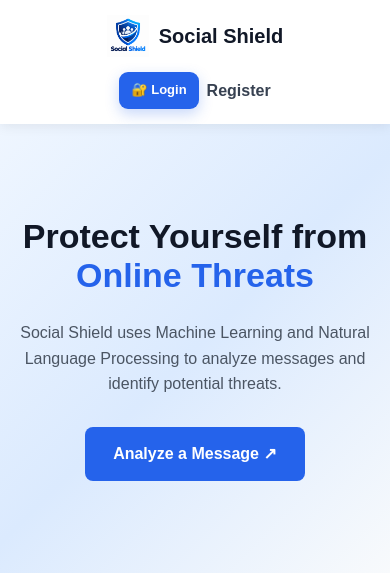
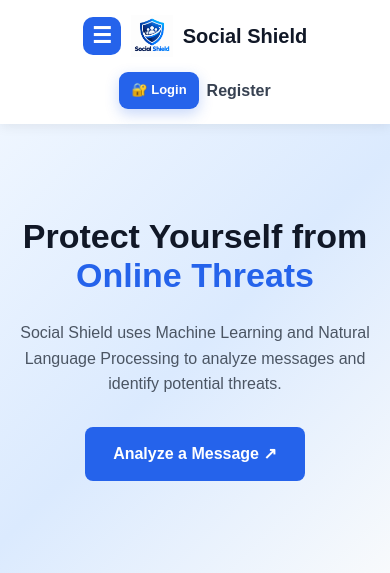
Before and after one commit to 115-pranav/Social_Shield, a Django app: page / in a window 390 px wide. Shown: the top 573 px of the page. Run offline with Django 5.2, Linux system fonts and the light colour scheme; parts of the project's set-up code (start-up, migrations or seed data) failed here and were passed over.

Commit message:
Change navigation to hamburger menu

```diff
--- a/shield/templates/shield/home.html
+++ b/shield/templates/shield/home.html
@@ -10,21 +10,17 @@
     <meta name="viewport"
           content="width=device-width, initial-scale=1.0">
 
-    <!-- SEO Title -->
     <title>Social Shield - AI Social Media Threat Detection</title>
 
-    <!-- SEO Description -->
     <meta name="description"
           content="Social Shield uses Machine Learning and Natural Language Processing to detect spam, phishing, suspicious and abusive messages.">
 
     <meta name="robots"
           content="index, follow">
 
-    <!-- Canonical URL -->
     <link rel="canonical"
           href="https://social-shield-ir70.onrender.com/">
 
-    <!-- Open Graph -->
     <meta property="og:title"
           content="Social Shield - AI Social Media Threat Detection">
 
@@ -40,18 +36,16 @@
     <meta property="og:site_name"
           content="Social Shield">
 
-    <!-- Theme Color -->
     <meta name="theme-color"
           content="#0f172a">
 
-    <!-- Existing CSS -->
     <link rel="stylesheet"
           href="{% static 'shield/style.css' %}">
 
-    <!-- Flow Menu CSS -->
+
     <style>
 
-        /* ================================
+        /* =================================
            NAVIGATION
         ================================= */
 
@@ -60,21 +54,62 @@
             z-index: 1000;
         }
 
-        .logo {
-            cursor: pointer;
-            user-select: none;
+
+        /* Logo + Menu Button */
+
+        .brand-area {
+            display: flex;
+            align-items: center;
+            gap: 10px;
         }
 
-        /* ================================
+
+        /* Three Line Menu */
+
+        .menu-button {
+            width: 42px;
+            height: 42px;
+
+            border: none;
+            border-radius: 10px;
+
+            background: #2563eb;
+            color: white;
+
+            font-size: 25px;
+            font-weight: bold;
+
+            cursor: pointer;
+
+            display: flex;
+            align-items: center;
+            justify-content: center;
+
+            line-height: 1;
+
+            transition: all 0.2s ease;
+        }
+
+
+        .menu-button:hover {
+            background: #1d4ed8;
+
+            transform: scale(1.05);
+        }
+
+
+        /* =================================
            FLOW MENU
         ================================= */
 
         .flow-menu {
+
             position: absolute;
+
             top: 75px;
             left: 20px;
 
-            width: 300px;
+            width: 310px;
 
             background: rgba(255, 255, 255, 0.98);
 
@@ -88,6 +123,7 @@
             border: 1px solid #e5e7eb;
 
             opacity: 0;
+
             visibility: hidden;
 
             transform: translateY(-15px);
@@ -98,34 +134,50 @@
                 visibility 0.25s ease;
         }
 
+
         .flow-menu.show {
+
             opacity: 1;
+
             visibility: visible;
+
             transform: translateY(0);
+
         }
 
+
         .flow-title {
+
             text-align: center;
 
             font-size: 18px;
+
             font-weight: bold;
 
             color: #0f172a;
 
             margin-bottom: 12px;
+
         }
 
+
         .flow-line {
+
             width: 100%;
+
             height: 2px;
 
             background: #e5e7eb;
 
             margin-bottom: 15px;
+
         }
 
+
         .flow-item {
+
             display: flex;
+
             align-items: center;
 
             gap: 12px;
@@ -143,9 +195,12 @@
             border: 1px solid #e2e8f0;
 
             transition: all 0.2s ease;
+
         }
 
+
         .flow-item:hover {
+
             transform: translateX(5px);
 
             background: #eff6ff;
@@ -154,13 +209,17 @@
 
             box-shadow:
                 0 5px 15px rgba(59, 130, 246, 0.12);
+
         }
 
+
         .flow-icon {
+
             width: 42px;
             height: 42px;
 
             display: flex;
+
             align-items: center;
             justify-content: center;
 
@@ -171,25 +230,34 @@
             font-size: 21px;
 
             flex-shrink: 0;
+
         }
 
+
         .flow-item strong {
+
             display: block;
 
             font-size: 15px;
 
             margin-bottom: 3px;
+
         }
 
+
         .flow-item small {
+
             display: block;
 
             color: #64748b;
 
             font-size: 12px;
+
         }
 
+
         .flow-arrow {
+
             text-align: center;
 
             color: #2563eb;
@@ -199,13 +267,16 @@
             font-weight: bold;
 
             margin: 5px 0;
+
         }
 
-        /* ================================
+
+        /* =================================
            LOGIN BUTTON
         ================================= */
 
         .nav-links .login-button {
+
             display: inline-block;
 
             background: #2563eb;
@@ -224,37 +295,60 @@
                 0 5px 14px rgba(37, 99, 235, 0.25);
 
             transition: all 0.2s ease;
+
         }
 
+
         .nav-links .login-button:hover {
+
             background: #1d4ed8;
 
             transform: translateY(-2px);
 
-            box-shadow:
-                0 8px 18px rgba(37, 99, 235, 0.30);
         }
 
-        /* ================================
+
+        /* =================================
            MOBILE
         ================================= */
 
         @media (max-width: 600px) {
 
             .flow-menu {
+
                 left: 10px;
+
                 right: 10px;
 
                 width: auto;
+
             }
 
-            .nav-links {
-                gap: 8px;
+
+            .menu-button {
+
+                width: 38px;
+
+                height: 38px;
+
+                font-size: 22px;
+
             }
 
+
+            .nav-links {
+
+                gap: 8px;
+
+            }
+
+
             .nav-links .login-button {
+
                 padding: 8px 12px;
+
                 font-size: 13px;
+
             }
 
         }
@@ -267,28 +361,51 @@
 <body>
 
 
-    <!-- ================================
+    <!-- =================================
          NAVIGATION
     ================================= -->
 
     <nav class="navbar">
 
 
-        <!-- CLICKABLE SOCIAL SHIELD LOGO -->
+        <!-- BRAND AREA -->
 
-        <div class="logo"
-             id="socialShieldLogo">
+        <div class="brand-area">
 
-            <img src="{% static 'shield/logo.png' %}"
-                 alt="Social Shield Logo">
 
-            <span>Social Shield</span>
+            <!-- THREE LINE MENU -->
+
+            <button class="menu-button"
+                    id="menuButton"
+                    type="button"
+                    aria-label="Open navigation"
+                    aria-expanded="false">
+
+                ☰
+
+            </button>
+
+
+            <!-- SOCIAL SHIELD LOGO -->
+
+            <div class="logo">
+
+                <img src="{% static 'shield/logo.png' %}"
+                     alt="Social Shield Logo">
+
+                <span>
+                    Social Shield
+                </span>
+
+            </div>
+
 
         </div>
 
 
-        <!-- ================================
-             FLOW MENU
+
+        <!-- =================================
+             FLOW NAVIGATION
         ================================= -->
 
         <div class="flow-menu"
@@ -456,8 +573,9 @@
         </div>
 
 
-        <!-- ================================
-             RIGHT NAVIGATION
+
+        <!-- =================================
+             RIGHT SIDE NAVIGATION
         ================================= -->
 
         <div class="nav-links">
@@ -472,8 +590,6 @@
 
             {% else %}
 
-                <!-- LOGIN -->
-
                 <a href="/login/"
                    class="login-button">
 
@@ -481,8 +597,6 @@
 
                 </a>
 
-
-                <!-- REGISTER -->
 
                 <a href="/register/">
 
@@ -500,8 +614,8 @@
 
 
 
-    <!-- ================================
-         HERO SECTION
+    <!-- =================================
+         HERO
     ================================= -->
 
     <section class="hero">
@@ -544,8 +658,8 @@
 
 
 
-    <!-- ================================
-         ANALYZER LAUNCH
+    <!-- =================================
+         ANALYZER
     ================================= -->
 
     <section class="analyzer-section"
@@ -554,16 +668,13 @@
 
         <div class="section-title">
 
-
             <h2>
                 Message Analyzer
             </h2>
 
-
             <p>
                 Open the dedicated Social Shield analyzer in a new browser tab.
             </p>
-
 
         </div>
 
@@ -610,7 +721,7 @@
 
 
 
-    <!-- ================================
+    <!-- =================================
          THREAT CATEGORIES
     ================================= -->
 
@@ -619,19 +730,13 @@
 
         <div class="section-title">
 
-
             <h2>
                 Threat Categories
             </h2>
 
-
             <p>
-
-                Social Shield can identify different types
-                of harmful content.
-
+                Social Shield can identify different types of harmful content.
             </p>
-
 
         </div>
 
@@ -639,131 +744,89 @@
         <div class="category-container">
 
 
-            <!-- SAFE -->
-
             <div class="category-card">
-
 
                 <div class="category-icon">
                     S
                 </div>
 
-
                 <h3>
                     Safe
                 </h3>
 
-
                 <p>
-
-                    Normal messages that do not show
-                    suspicious behavior.
-
+                    Normal messages that do not show suspicious behavior.
                 </p>
-
 
             </div>
 
 
-            <!-- SPAM -->
-
             <div class="category-card">
-
 
                 <div class="category-icon">
                     SP
                 </div>
 
-
                 <h3>
                     Spam
                 </h3>
 
-
                 <p>
-
                     Unwanted promotional or repeated messages.
-
                 </p>
-
 
             </div>
 
 
-            <!-- PHISHING -->
-
             <div class="category-card">
-
 
                 <div class="category-icon">
                     P
                 </div>
 
-
                 <h3>
                     Phishing
                 </h3>
 
-
                 <p>
-
-                    Messages attempting to obtain passwords,
-                    OTPs or sensitive information.
-
+                    Messages attempting to obtain passwords, OTPs or
+                    sensitive information.
                 </p>
-
 
             </div>
 
 
-            <!-- SUSPICIOUS -->
-
             <div class="category-card">
-
 
                 <div class="category-icon">
                     ?
                 </div>
 
-
                 <h3>
                     Suspicious
                 </h3>
 
-
                 <p>
-
-                    Messages containing potentially suspicious
-                    behavior or links.
-
+                    Messages containing potentially suspicious behavior
+                    or links.
                 </p>
-
 
             </div>
 
 
-            <!-- ABUSIVE -->
-
             <div class="category-card">
-
 
                 <div class="category-icon">
                     A
                 </div>
 
-
                 <h3>
                     Abusive
                 </h3>
 
-
                 <p>
-
-                    Messages containing insulting
-                    or abusive language.
-
+                    Messages containing insulting or abusive language.
                 </p>
-
 
             </div>
 
@@ -774,7 +837,7 @@
 
 
 
-    <!-- ================================
+    <!-- =================================
          ABOUT
     ================================= -->
 
@@ -783,19 +846,14 @@
 
         <div class="section-title">
 
-
             <h2>
                 About Social Shield
             </h2>
 
-
             <p>
-
                 Social Shield is a Machine Learning and Natural Language
                 Processing based threat detection system.
-
             </p>
-
 
         </div>
 
@@ -803,65 +861,44 @@
         <div class="about-container">
 
 
-            <!-- MACHINE LEARNING -->
-
             <div class="about-card">
-
 
                 <h3>
                     Machine Learning
                 </h3>
 
-
                 <p>
-
-                    A trained Machine Learning model analyzes
-                    the text and predicts the type of threat.
-
+                    A trained Machine Learning model analyzes the text and
+                    predicts the type of threat.
                 </p>
-
 
             </div>
 
 
-            <!-- NLP -->
-
             <div class="about-card">
-
 
                 <h3>
                     Natural Language Processing
                 </h3>
 
-
                 <p>
-
-                    NLP techniques help the system process
-                    and understand textual messages.
-
+                    NLP techniques help the system process and understand
+                    textual messages.
                 </p>
-
 
             </div>
 
 
-            <!-- THREAT DETECTION -->
-
             <div class="about-card">
-
 
                 <h3>
                     Threat Detection
                 </h3>
 
-
                 <p>
-
-                    The system classifies messages as Safe,
-                    Spam, Phishing, Suspicious or Abusive.
-
+                    The system classifies messages as Safe, Spam, Phishing,
+                    Suspicious or Abusive.
                 </p>
-
 
             </div>
 
@@ -872,63 +909,68 @@
 
 
 
-    <!-- ================================
+    <!-- =================================
          FOOTER
     ================================= -->
 
     <footer>
 
+        <p>
+            Social Shield - Intelligent Social Media Threat Detection
+        </p>
 
         <p>
-
-            Social Shield - Intelligent Social Media Threat Detection
-
+            Machine Learning | NLP | Django
         </p>
-
-
-        <p>
-
-            Machine Learning | NLP | Django
-
-        </p>
-
 
     </footer>
 
 
 
-    <!-- ================================
-         JAVASCRIPT
+    <!-- =================================
+         EXISTING JAVASCRIPT
     ================================= -->
 
     <script src="{% static 'shield/script.js' %}"></script>
 
 
+    <!-- =================================
+         HAMBURGER MENU JAVASCRIPT
+    ================================= -->
+
     <script>
 
-        /*
-         * Social Shield Logo Flow Menu
-         */
-
-        const socialShieldLogo =
-            document.getElementById("socialShieldLogo");
+        const menuButton =
+            document.getElementById("menuButton");
 
         const flowMenu =
             document.getElementById("flowMenu");
 
 
-        /* Open / Close menu */
+        /*
+         * Open / close menu
+         */
 
-        socialShieldLogo.addEventListener("click", function(event) {
+        menuButton.addEventListener("click", function(event) {
 
             event.stopPropagation();
 
             flowMenu.classList.toggle("show");
 
+            const isOpen =
+                flowMenu.classList.contains("show");
+
+            menuButton.setAttribute(
+                "aria-expanded",
+                isOpen
+            );
+
         });
 
 
-        /* Prevent menu click from closing immediately */
+        /*
+         * Keep clicks inside the menu
+         */
 
         flowMenu.addEventListener("click", function(event) {
 
@@ -937,11 +979,18 @@
         });
 
 
-        /* Close menu when clicking elsewhere */
+        /*
+         * Close when clicking outside
+         */
 
         document.addEventListener("click", function() {
 
             flowMenu.classList.remove("show");
+
+            menuButton.setAttribute(
+                "aria-expanded",
+                "false"
+            );
 
         });
 
```
